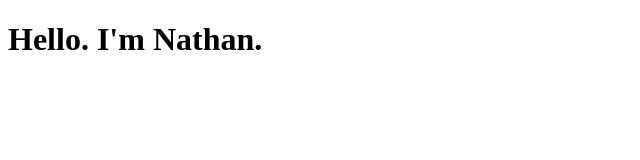
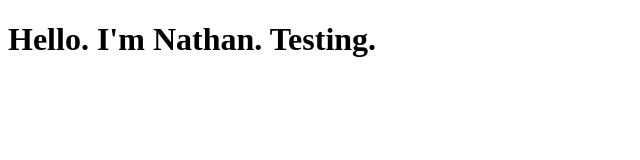
Before and after one commit to ndtucker/portfolio, a plain HTML site: page index.html in a window 1280 px wide. Shown: the whole page, without its empty margins (0-640 px from the left). Drawn offline with Linux system fonts and the light colour scheme.

Commit message:
Update index.html

```diff
--- a/index.html
+++ b/index.html
@@ -7,6 +7,6 @@
   <title>Nathan Tucker</title>
 </head>
 <body>
-  <h1>Hello. I'm Nathan.</h1>
+  <h1>Hello. I'm Nathan. Testing.</h1>
 </body>
 </html>
```
